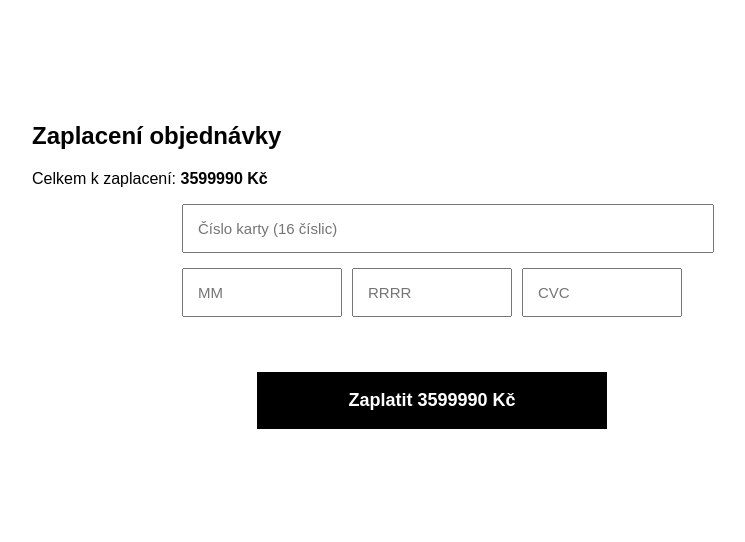
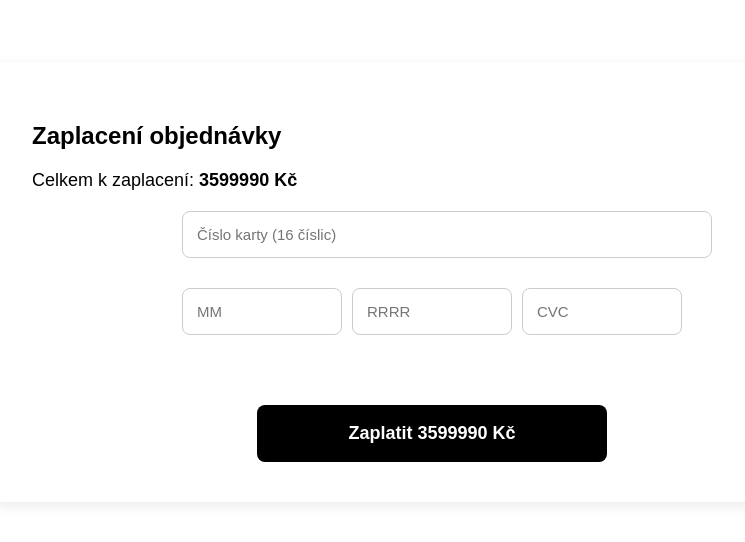
Before and after one commit to Lukynka22/Maturitn-web, a Flask app: page /cart/checkout in a window 1280 px wide. Shown: the part 58-600 px from the top of the page, without its empty margins (208-953 px from the left). Run offline with Flask 3, Linux system fonts and the light colour scheme; a user stored in the database is signed in; data comes from the database, SQL or seed files in the repository; tables that the repository leaves empty hold one stand-in row (values such as "Sample post").

Commit message:
Update style.css

```diff
--- a/app/static/style.css
+++ b/app/static/style.css
@@ -237,6 +237,73 @@ body { margin: 0; font-family: Arial, sans-serif; background: #f4f4f4; }
 }
 
 
+
+
+
+
+/* doruceni a placeni */
+.delivery-container,
+.checkout-container {
+    max-width: 700px;
+    margin: 120px auto 40px;
+    background: white;
+    padding: 30px;
+    border-radius: 12px;
+    box-shadow: 0 4px 14px rgba(0, 0, 0, 0.08);
+}
+
+.delivery-form,
+.payment-form {
+    display: flex;
+    flex-direction: column;
+    gap: 15px;
+}
+
+.delivery-form input,
+.delivery-form select,
+.delivery-form textarea,
+.payment-form input {
+    padding: 12px;
+    border: 1px solid #ccc;
+    border-radius: 8px;
+    font-size: 15px;
+}
+
+.card-row {
+    display: grid;
+    grid-template-columns: 1fr 1fr 1fr;
+    gap: 10px;
+}
+
+.checkout-btn,
+.pay-btn {
+    display: inline-block;
+    padding: 14px 20px;
+    background: black;
+    color: white;
+    text-decoration: none;
+    border: none;
+    border-radius: 8px;
+    cursor: pointer;
+    font-size: 16px;
+}
+
+.checkout-btn:hover,
+.pay-btn:hover {
+    opacity: 0.9;
+}
+
+.delivery-summary {
+    background: #f7f7f7;
+    border-radius: 10px;
+    padding: 20px;
+    margin-bottom: 20px;
+}
+
+.total-price {
+    font-size: 18px;
+    margin-bottom: 20px;
+}
 
 
 
```
